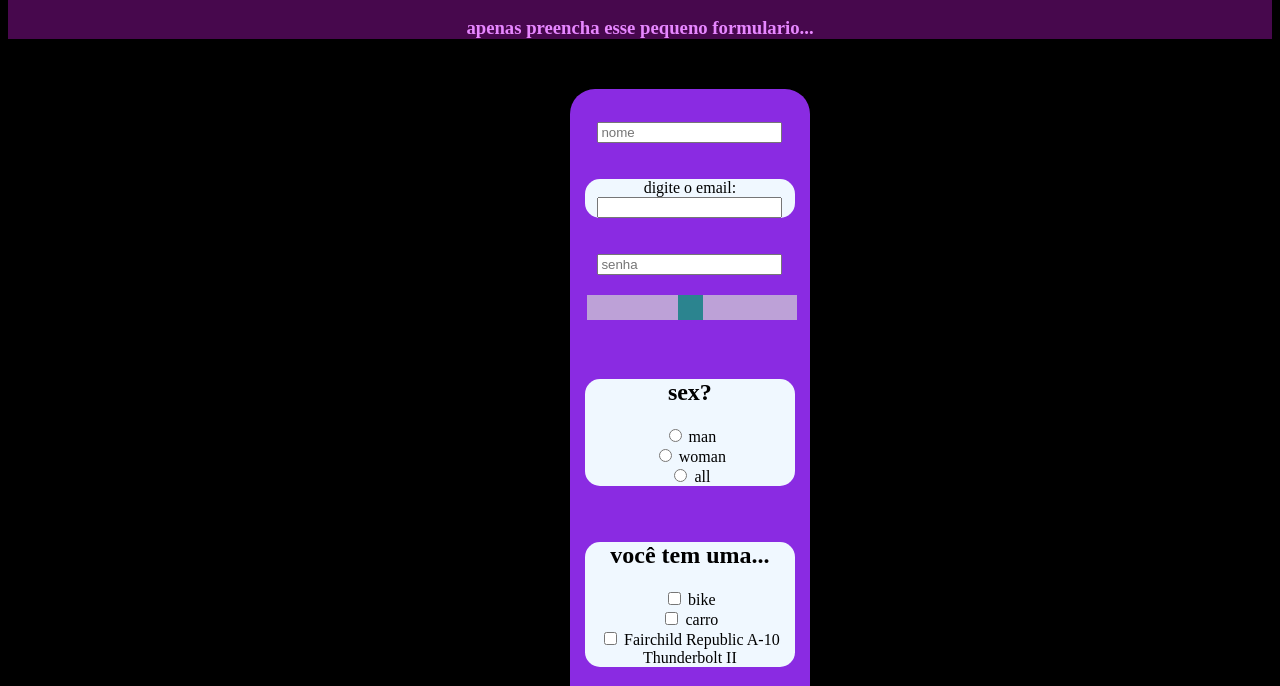
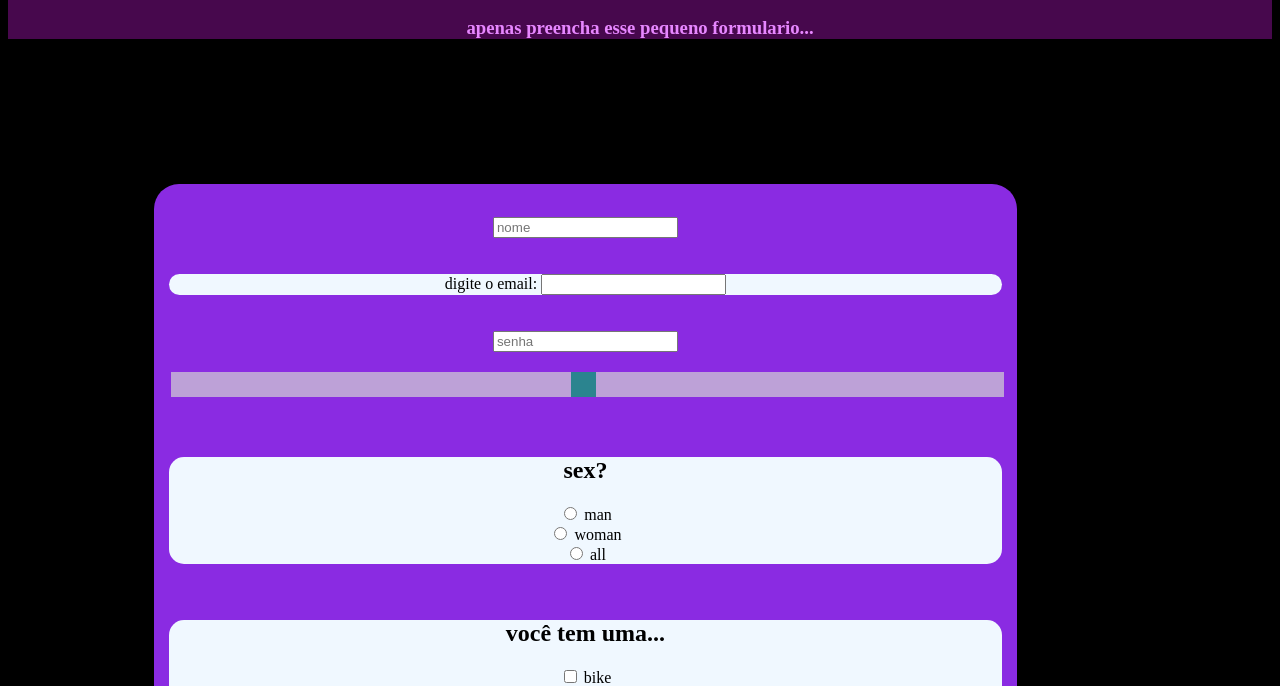
Before and after one commit to Franca-gui/refo-o-de-formularios, a plain HTML site: page index.html in a window 1280 px wide. Shown: the part 110-796 px from the top of the page. Drawn offline with Linux system fonts and the light colour scheme; a script that the page names is missing.

Commit message:
add .flex class

```diff
--- a/index.html
+++ b/index.html
@@ -18,7 +18,9 @@
     <section>
 
     </section>
-    <div class="wrapper divCenter">
+    <div class="flex">
+            <p>ola</p>
+            </section>
             <section class="formulario" id="rcorners1">
                 <form action="">
 
@@ -121,7 +123,8 @@
                     <br>
                     <div class="divTrans">
                         <h1>Parabens!</h1>
-                    <p>voçe finalizou todo metade do formulario, logo, você poderá logar neste site, apenas me lembre... porque você quer logar mesmo?</p>
+                        <p>voçe finalizou todo metade do formulario, logo, você poderá logar neste site, apenas me
+                            lembre... porque você quer logar mesmo?</p>
 
                         <input type="radio" id="motivoProf" name="motivo" value="motivoProf">
                         <label for="motivoProf">Eu sou seu professor do tecnico, quero validar seu trabalho</label><br>
--- a/styles.css
+++ b/styles.css
@@ -97,3 +97,6 @@ header{
 .franca{
   width: 200px;
 }
+.flex{
+  display: flex;
+}
```
Lines whose indentation alone changed are shown as unchanged.
